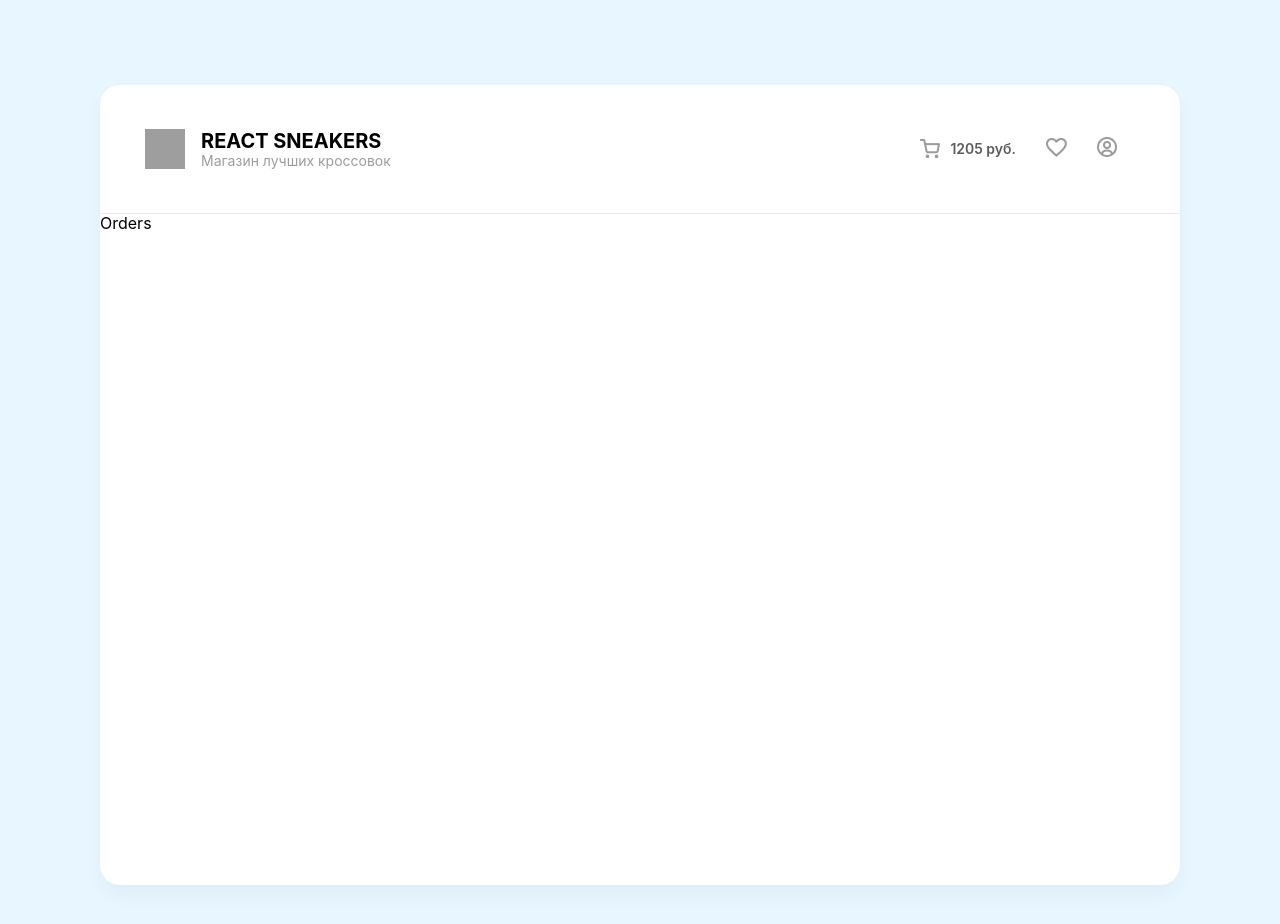
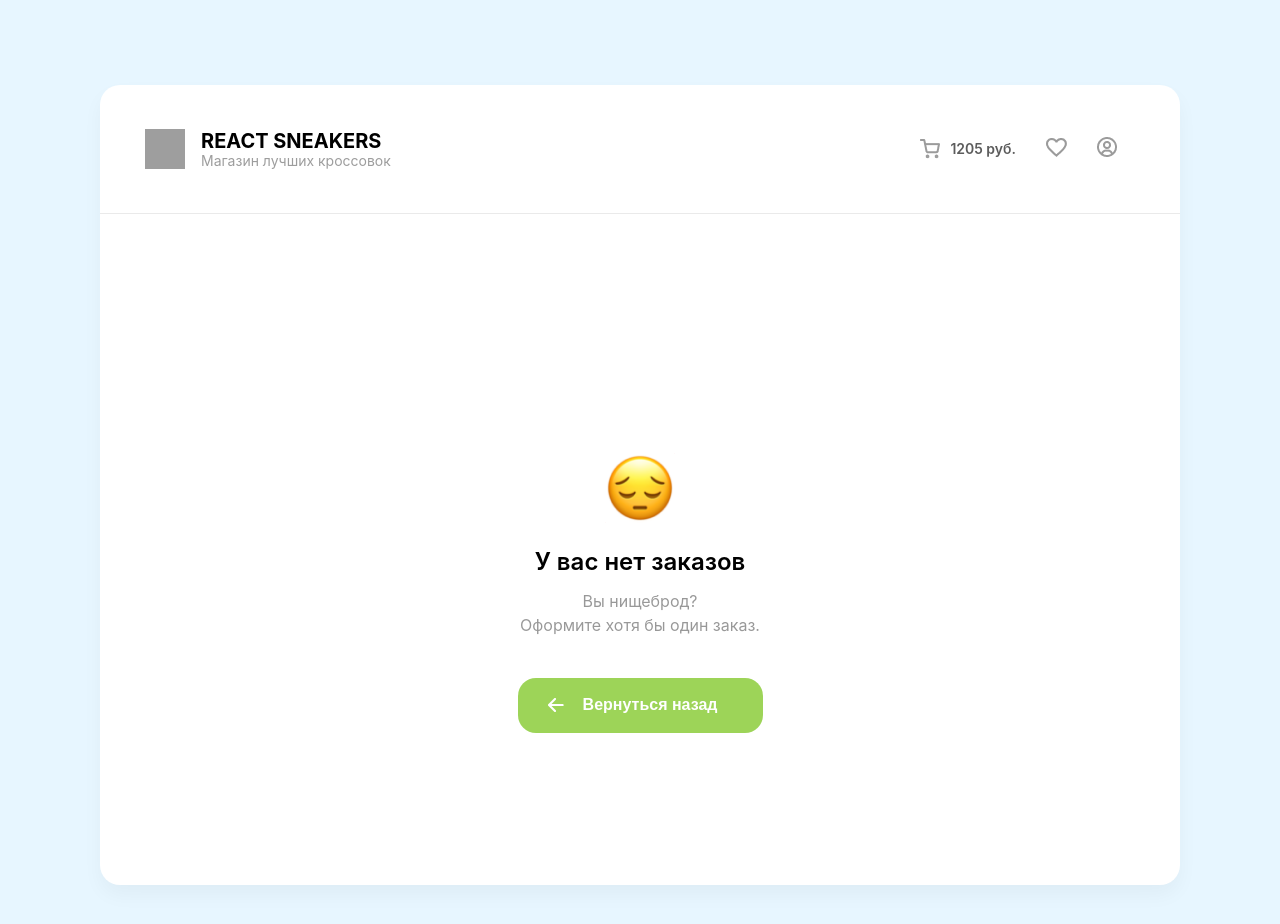
Before and after one commit to Maks-well-88/sneakers, a React (Create React App) app: page /orders in a window 1280 px wide. Shown: the top 924 px of the page. Built offline with nearby package versions, Linux system fonts and the light colour scheme; no server answers; grey boxes are pictures that could not be loaded.

Commit message:
Feat: add empty orders page

```diff
--- a/src/pages/orders/Orders.js
+++ b/src/pages/orders/Orders.js
@@ -1,5 +1,21 @@
+import { Link } from 'react-router-dom';
 import './Orders.scss';
+import sadOrders from '../../images/sad-orders.png';
+import arrowBack from '../../images/arrow-back.png';
 
 export const Orders = () => {
-	return <div>Orders</div>;
+	return (
+		<div className='orders'>
+			<img className='orders__image' src={sadOrders} alt='Нет заказов' />
+			<h1 className='orders__title'>У вас нет заказов</h1>
+			<p className='orders__description'>Вы нищеброд?</p>
+			<p className='orders__description'>Оформите хотя бы один заказ.</p>
+			<Link to='/'>
+				<button className='orders__button' type='button'>
+					<img className='orders__button-back' src={arrowBack} alt='Назад' />
+					<span>Вернуться назад</span>
+				</button>
+			</Link>
+		</div>
+	);
 };
--- a/src/pages/orders/Orders.scss
+++ b/src/pages/orders/Orders.scss
@@ -0,0 +1,66 @@
+.orders {
+	margin: 240px auto 0 auto;
+	max-width: 290px;
+	display: flex;
+	flex-direction: column;
+	align-items: center;
+
+	&__image {
+		width: 70px;
+		height: 70px;
+	}
+
+	&__title {
+		margin: 24px 0 13px 0;
+		max-width: 254px;
+		font-style: normal;
+		font-weight: 600;
+		font-size: 24px;
+		line-height: 29px;
+		text-align: center;
+		color: #000000;
+	}
+
+	&__description {
+		margin: 0;
+		max-width: 290px;
+		font-style: normal;
+		font-weight: 400;
+		font-size: 16px;
+		line-height: 24px;
+		text-align: center;
+		color: #000000;
+		opacity: 0.4;
+	}
+
+	&__button {
+		cursor: pointer;
+		margin-top: 41px;
+		width: 245px;
+		height: 55px;
+		border: none;
+		background: #9dd458;
+		border-radius: 18px;
+		font-weight: 600;
+		font-size: 16px;
+		line-height: 19px;
+		position: relative;
+		color: #ffffff;
+
+		&:hover {
+			opacity: 0.8;
+		}
+
+		span {
+			position: absolute;
+			top: 17px;
+			right: 45px;
+		}
+	}
+
+	&__button-back {
+		position: absolute;
+		top: 20px;
+		left: 30px;
+	}
+}
```
Also changed, not shown: src/images/sad-orders.png (added).
